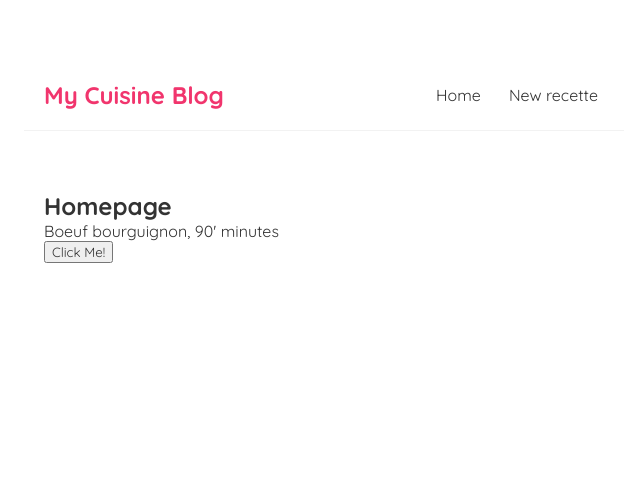
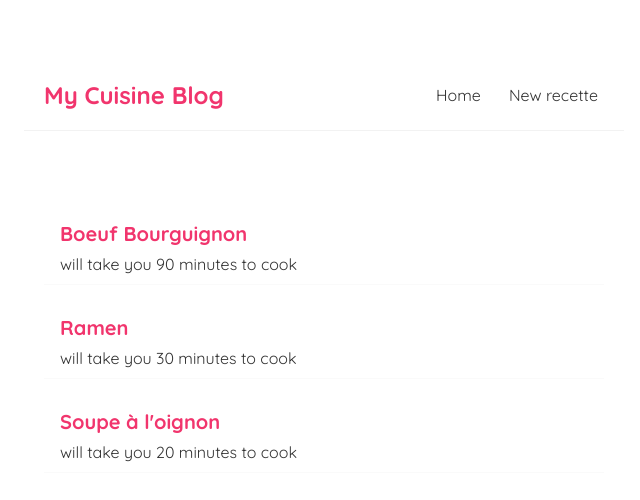
Before and after one commit to AlphaKappa44/my-blog-cuisine, a React (Create React App) app: page / in a window 1280 px wide. Shown: the top 500 px of the page, without its empty margins (316-956 px from the left). Built offline with nearby package versions, Linux system fonts and the light colour scheme; the HTML template or start-up script is replaced by a standard one.

Commit message:
Outputting Lists of recipes

```diff
--- a/src/Home.js
+++ b/src/Home.js
@@ -1,27 +1,24 @@
-import {useState} from 'react';
+import { useState } from 'react';
 
 const Home = () => {
-    // let name = 'Alexandre';
-    const [name, setName] = useState('Boeuf bourguignon')
-    const [length, setlength] = useState(`90'`)
 
-    const handleClick = () => {
-        // name = 'Marie';
-        // console.log(name);
-        setName('Ramen');
-        setlength(`45'`);
-    }
+    const [blogs, setBlogs] = useState([
+        { title: 'Boeuf Bourguignon', body: 'lorem ipsum dolor sit amet, con', time:'90', id: 1 },
+        { title: 'Ramen', body: 'lorem ipsum dolor sit amet, con', time:'30', id: 2 },
+        { title: 'Soupe à l\'oignon', body: 'lorem ipsum dolor sit amet, con', time:'20', id: 3 }
+    ])
 
-    // const handleClickAgain = (name, e) => {
-    //     console.log('handling a Ninja Dynamic click with parameter' + name, e.target);
-    // }
 
     return (
         <div className="home">
-            <h2>Homepage</h2>
-            <p>{name}, {length} minutes</p>
-            <button onClick={handleClick}>Click Me! </button>
-            {/* <button onClick={(e) => handleClickAgain(' Alexandre', e)}>Click again! </button> */}
+            {blogs.map((blog) => (
+                <div className="blog-preview" key={blog.id}>
+                    <h2>{blog.title}</h2>
+                    <p>will take you {blog.time} minutes to cook</p>
+                </div>
+            )
+            )}
+
         </div>
      );
 }
```
